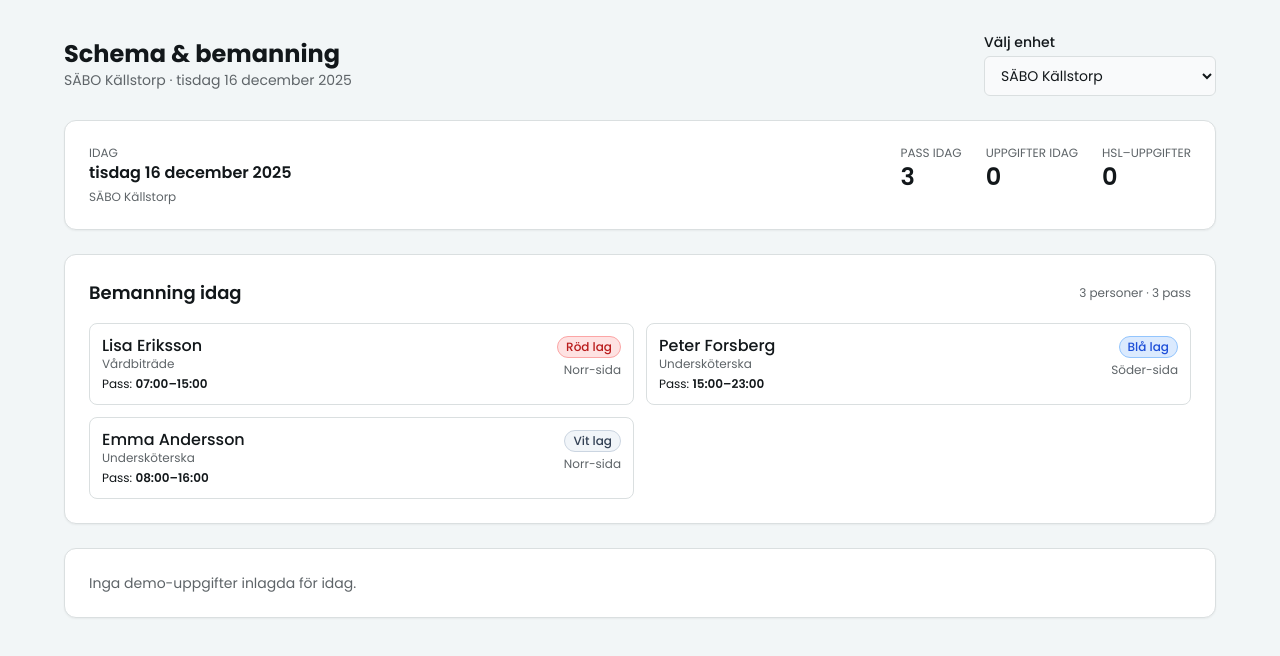
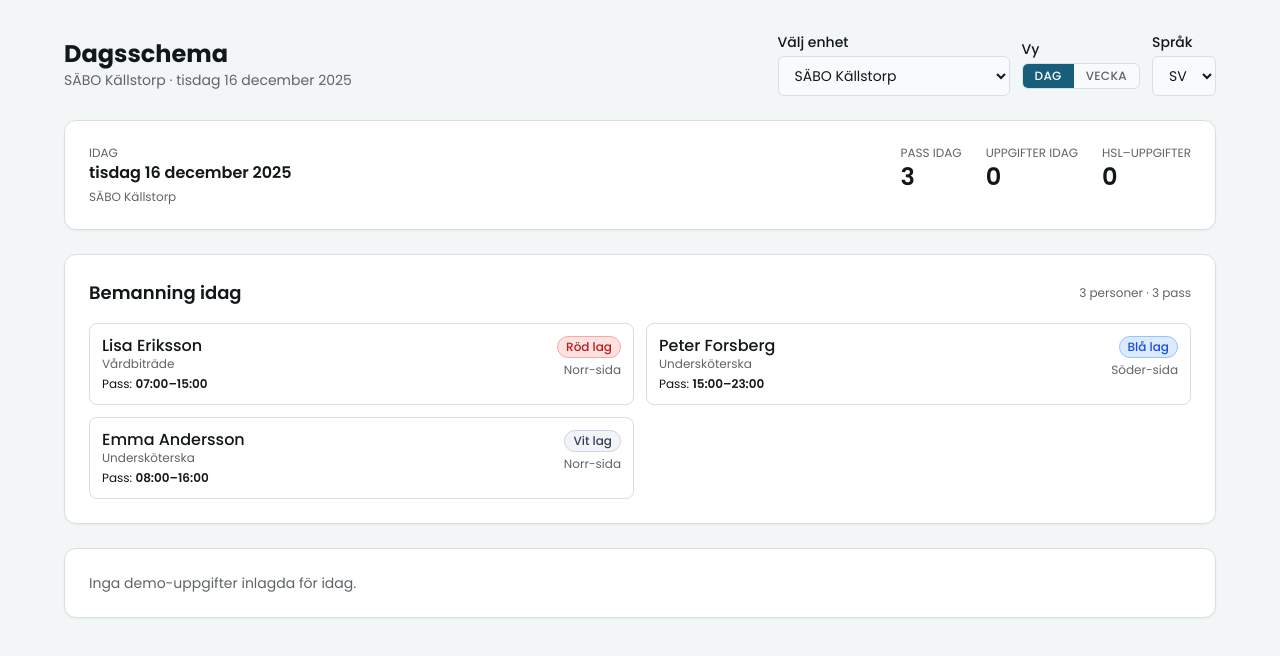
Before and after one commit to Raffi02k/rame, a React (Vite) app: page /admin in a window 1280 px wide. Shown: the top 656 px of the page. Built offline with nearby package versions, Linux system fonts and the light colour scheme.

Commit message:
Feat: Admin header with language and view mode toggle

```diff
--- a/src/lib/translation.ts
+++ b/src/lib/translation.ts
@@ -0,0 +1,64 @@
+// src/lib/translation.ts
+import type { LanguageCode } from "./types"
+
+// 🔹 Vad vi vill kunna översätta för AdminPage just nu
+export interface UiTranslations {
+  titleDay: string
+  titleWeek: string
+  datePrefix: string          // t.ex. "Idag:" / "Today:"
+  filterLabel: string         // label ovanför filterbaren (senare)
+  newTask: string             // text på "Ny uppgift"-knappen
+  missedTitle: string         // rubrik för "missade uppgifter"
+  missedButton: string        // text på knappen i alerten
+  clearFilters: string        // text för "rensa filter"
+}
+
+// 🆕 Sprint 3: central tabell med UI-strängar per språk
+const UI_STRINGS: Record<LanguageCode, UiTranslations> = {
+  sv: {
+    titleDay: "Dagsschema",
+    titleWeek: "Veckoöversikt",
+    datePrefix: "Idag:",
+    filterLabel: "Filtrera",
+    newTask: "Ny uppgift",
+    missedTitle: "3 missade uppgifter igår",
+    missedButton: "Visa rapport",
+    clearFilters: "Rensa filter",
+  },
+  en: {
+    titleDay: "Day schedule",
+    titleWeek: "Week overview",
+    datePrefix: "Today:",
+    filterLabel: "Filter",
+    newTask: "New task",
+    missedTitle: "3 missed tasks yesterday",
+    missedButton: "View report",
+    clearFilters: "Clear filters",
+  },
+  es: {
+    titleDay: "Horario diario",
+    titleWeek: "Resumen semanal",
+    datePrefix: "Hoy:",
+    filterLabel: "Filtrar",
+    newTask: "Nueva tarea",
+    missedTitle: "3 tareas no registradas ayer",
+    missedButton: "Ver informe",
+    clearFilters: "Quitar filtros",
+  },
+  ar: {
+    titleDay: "جدول اليوم",
+    titleWeek: "نظرة أسبوعية",
+    datePrefix: "اليوم:",
+    filterLabel: "تصفية",
+    newTask: "مهمة جديدة",
+    missedTitle: "٣ مهام مهمة لم تُسجّل أمس",
+    missedButton: "عرض التقرير",
+    clearFilters: "مسح الفلاتر",
+  },
+}
+
+// 🔹 Publik helper – används i AdminPage (och senare fler sidor)
+export function getUITranslations(lang: LanguageCode): UiTranslations {
+  // Fallback till svenska om något skulle bli fel
+  return UI_STRINGS[lang] ?? UI_STRINGS.sv
+}
--- a/src/pages/admin/AdminPage.tsx
+++ b/src/pages/admin/AdminPage.tsx
@@ -8,7 +8,8 @@ import {
   getShiftsByUnit,
   getTasksByUnit,
 } from "../../lib/demo-data"
-import { Unit } from "../../lib/types"
+import { getUITranslations } from "../../lib/translation"
+import { LanguageCode, Unit, ViewMode } from "../../lib/types"
 import { AdminHeader } from "./components/AdminHeader"
 import { StaffingTodayCard } from "./components/StaffingTodayCard"
 import { TodayOverviewCard } from "./components/TodayOverviewCard"
@@ -18,9 +19,19 @@ export default function AdminPage() {
   // 1. State
   const [unitId, setUnitId] = useState("u2") // SÄBO Källstorp i demon
 
+  // 🆕 Sprint 3: vy-läge & språk
+  const [viewMode, setViewMode] = useState<ViewMode>("day")
+  const [activeLang, setActiveLang] = useState<LanguageCode>("sv")
+
+  // 🆕 Sprint 3: hämta UI-strängar baserat på språk
+  const t = getUITranslations(activeLang)
+
   // 2. Datum
   const todayDate = new Date()
   const todayIso = todayDate.toISOString().split("T")[0]
+
+  // OBS: datum-strängen är fortfarande sv-SE – det är okej för nu.
+  // Senare kan vi anpassa beroende på activeLang.
   const todayLabel = todayDate.toLocaleDateString("sv-SE", {
     weekday: "long",
     year: "numeric",
@@ -38,10 +49,12 @@ export default function AdminPage() {
   const tasksForUnit = getTasksByUnit(unitId)
 
   // Dagens uppgifter (inte hela veckan)
-  const tasksToday = tasksForUnit.filter(
-    (t) => t.dayOfWeek === weekdayIndex
-  )
+  const tasksToday = tasksForUnit.filter((t) => t.dayOfWeek === weekdayIndex)
   const hslCount = tasksToday.filter((t) => t.category === "HSL").length
+
+  // 🆕 Sprint 3: välj titel beroende på vy-läge
+  const pageTitle =
+    viewMode === "day" ? t.titleDay : t.titleWeek
 
   return (
     <div className="min-h-screen bg-muted px-4 py-8">
@@ -51,8 +64,13 @@ export default function AdminPage() {
           units={units}
           unitId={unitId}
           onUnitChange={setUnitId}
-          title="Schema & bemanning"
+          title={pageTitle}
           subtitle={`${currentUnit?.name ?? ""} · ${todayLabel}`}
+          // 🆕 skickar in vy-läge & språk till headern
+          viewMode={viewMode}
+          onViewModeChange={setViewMode}
+          activeLang={activeLang}
+          onLangChange={setActiveLang}
         />
 
         {/* Översikt idag */}
--- a/src/pages/admin/components/AdminHeader.tsx
+++ b/src/pages/admin/components/AdminHeader.tsx
@@ -1,5 +1,5 @@
 // src/pages/admin/components/AdminHeader.tsx
-import { Unit } from "../../../lib/types"
+import { LanguageCode, Unit, ViewMode } from "../../../lib/types"
 
 interface AdminHeaderProps {
   units: Unit[]
@@ -7,6 +7,12 @@ interface AdminHeaderProps {
   onUnitChange: (id: string) => void
   title: string
   subtitle: string
+
+  // 🆕 Sprint 3: vy-läge & språk
+  viewMode: ViewMode
+  onViewModeChange: (mode: ViewMode) => void
+  activeLang: LanguageCode
+  onLangChange: (lang: LanguageCode) => void
 }
 
 export function AdminHeader({
@@ -15,15 +21,23 @@ export function AdminHeader({
   onUnitChange,
   title,
   subtitle,
+  viewMode,
+  onViewModeChange,
+  activeLang,
+  onLangChange,
 }: AdminHeaderProps) {
   return (
-    <div className="flex items-center justify-between gap-4">
+    <header className="flex flex-col gap-4 md:flex-row md:items-center md:justify-between">
+      {/* Vänster: rubrik + datum/enhet */}
       <div>
         <h1 className="text-2xl font-bold">{title}</h1>
         <p className="text-sm text-muted-foreground">{subtitle}</p>
       </div>
 
-      <div className="flex flex-col text-sm">
+      {/* Höger: enhet + vy-läge + språk */}
+      <div className="flex flex-wrap items-center gap-3 text-sm">
+        {/* Enhetsval (som innan) */}
+        <div className="flex flex-col">
           <label htmlFor="unit" className="mb-1 font-medium">
             Välj enhet
           </label>
@@ -40,6 +54,55 @@ export function AdminHeader({
             ))}
           </select>
         </div>
+
+        {/* 🆕 Vy-läge: DAG / VECKA */}
+        <div className="flex flex-col">
+          <span className="mb-1 font-medium">Vy</span>
+          <div className="inline-flex overflow-hidden rounded-md border border-border bg-background">
+            <button
+              type="button"
+              onClick={() => onViewModeChange("day")}
+              className={`px-3 py-1 text-xs font-medium uppercase tracking-wide ${
+                viewMode === "day"
+                  ? "bg-primary text-primary-foreground"
+                  : "text-muted-foreground hover:bg-muted"
+              }`}
+            >
+              Dag
+            </button>
+            <button
+              type="button"
+              onClick={() => onViewModeChange("week")}
+              className={`px-3 py-1 text-xs font-medium uppercase tracking-wide ${
+                viewMode === "week"
+                  ? "bg-primary text-primary-foreground"
+                  : "text-muted-foreground hover:bg-muted"
+              }`}
+            >
+              Vecka
+            </button>
           </div>
+        </div>
+
+        {/* 🆕 Språkval */}
+        <div className="flex flex-col">
+          <label htmlFor="lang" className="mb-1 font-medium">
+            Språk
+          </label>
+          <select
+            id="lang"
+            value={activeLang}
+            onChange={(e) => onLangChange(e.target.value as LanguageCode)}
+            className="rounded-md border border-border bg-background px-3 py-2 text-sm"
+          >
+            {/* Här kan du senare lägga flagg-ikoner om du vill */}
+            <option value="sv">SV</option>
+            <option value="en">EN</option>
+            <option value="es">ES</option>
+            <option value="ar">AR</option>
+          </select>
+        </div>
+      </div>
+    </header>
   )
 }
```
Also changed, not shown: src/lib/types.tsx (+14 -3 lines). Lines whose indentation alone changed are shown as unchanged.
